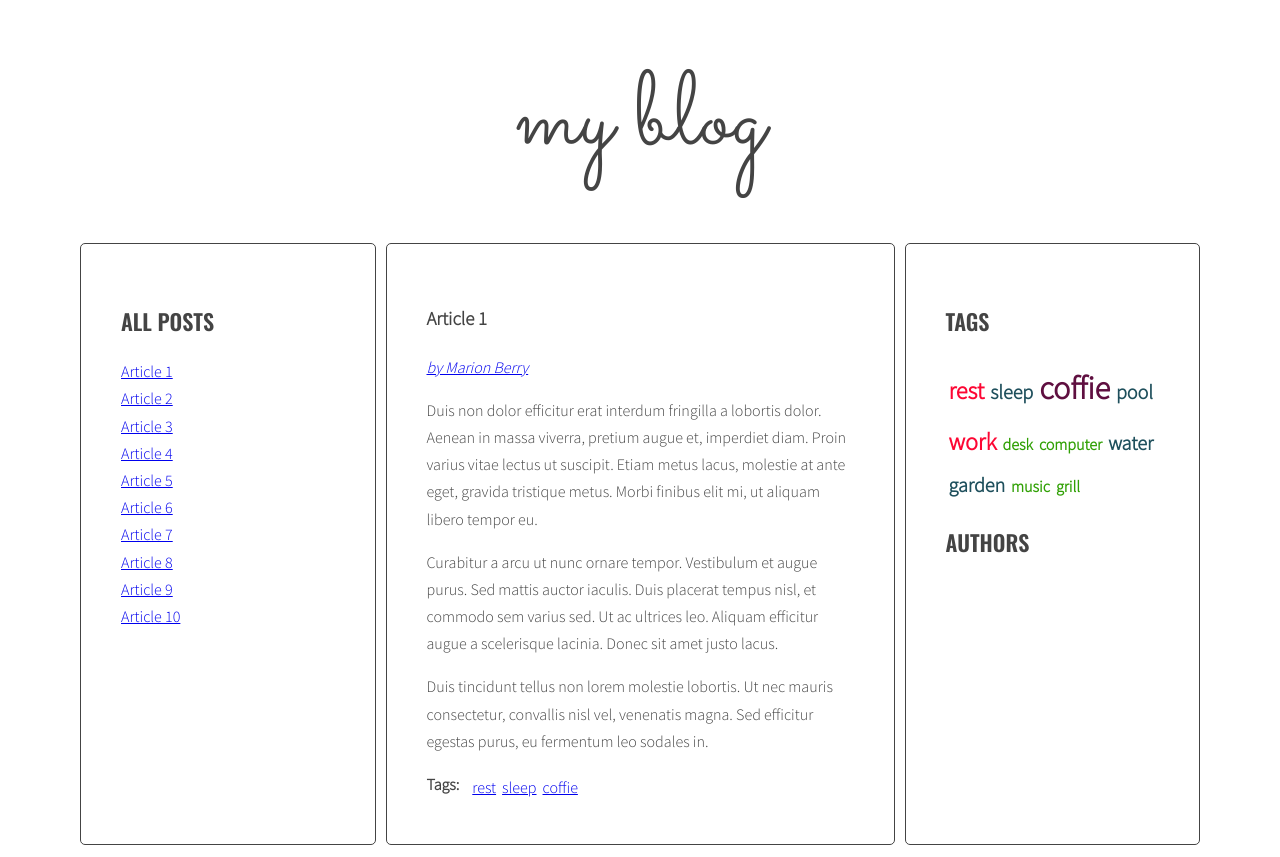
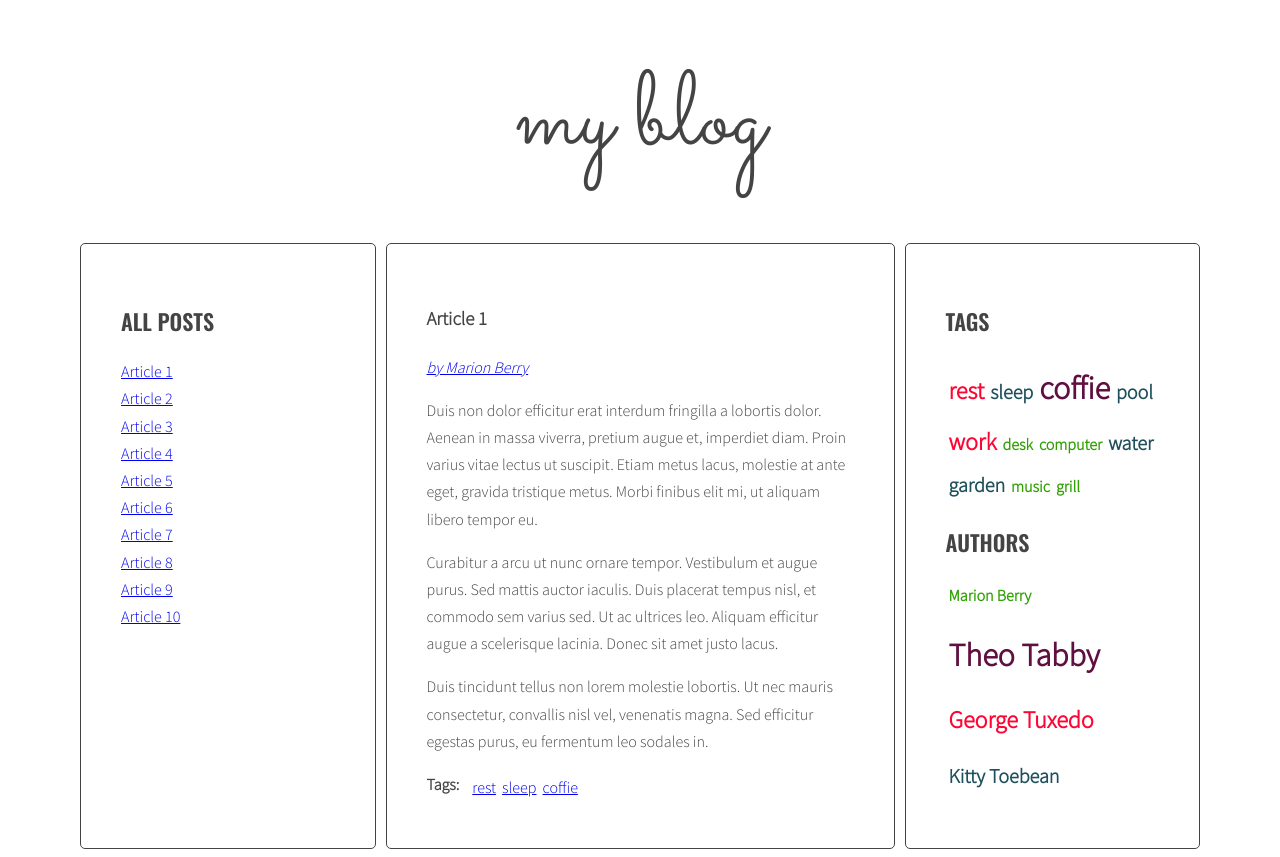
Before and after one commit to michal199403/javascript-blog, a website: page index.html in a window 1280 px wide. Drawn offline with nearby package versions, Linux system fonts and the light colour scheme.

Commit message:
Author clouds - fixed

```diff
--- a/index.html
+++ b/index.html
@@ -133,7 +133,7 @@
               </ul>
             </div>
           </article>
-          <article class="post" id="article-5" data-tags="work coffie sleep music" data-author="Marion Berry">
+          <article class="post" id="article-5" data-tags="work coffie sleep music" data-author="Theo Tabby">
             <h3 class="post-title">Article 5</h3>
             <p class="post-author"></p>
             <div class="post-content">
@@ -237,7 +237,7 @@
               </ul>
             </div>
           </article>
-          <article class="post" id="article-9" data-tags="garden grill rest music" data-author="Marion Berry">
+          <article class="post" id="article-9" data-tags="garden grill rest music" data-author="Theo Tabby">
             <h3 class="post-title">Article 9</h3>
             <p class="post-author"></p>
             <div class="post-content">
--- a/js/script.js
+++ b/js/script.js
@@ -108,10 +108,9 @@ function calculateAuthorsParams(authors) {
     max: '0',
     min: '999999'
   };
-  console.log('authors:', authors);
   /* START loop: for each author in authors */
   for (let author in authors) {
-    console.log(author + ' is used ' + authors[author] + ' times ');
+    //console.log(author + ' is used ' + authors[author] + ' times ');
     if (authors[author] > params.max) {
       params.max = authors[author];
     } if (authors[author] < params.min) {
@@ -263,8 +262,6 @@ function generateAuthors() {
     let html = '';
     /* get authors from atrribute */
     const articleAuthor = author.getAttribute('data-author');
-    console.log('Article author: ', articleAuthor);
-    const articleAuthorArray = articleAuthor.toString();
     /* generate HTML of choosen link */
     const linkHTML = '<p><a href="#author-' + articleAuthor + '"> by ' + articleAuthor + '</a></p>';
     //console.log('Genereted link: ', linkHTML);
@@ -273,25 +270,20 @@ function generateAuthors() {
     /* insert HTML of all the links into author wrapper */
     authorWrapper.insertAdjacentHTML('beforeend', html);
     /* push authors in obj */
-    console.log('article author array:', articleAuthorArray);
-    for (let author of articleAuthorArray) {
-      if (!allAuthors[author]) {
-        allAuthors[author] = 1;
-      } else {
-        allAuthors[author]++;
-      }
-      console.log('After let author', allAuthors);
-      /* END loop: for every authors */
+    if (!allAuthors[articleAuthor]) {
+      allAuthors[articleAuthor] = 1;
+    } else {
+      allAuthors[articleAuthor]++;
     }
+    /* END loop: for every authors */
   }
   /* find list of authors in right column */
   const authorList = document.querySelector('.authors');
   const authorsParams = calculateAuthorsParams(allAuthors);
-  console.log('author params: ', authorsParams);
   let allAuthorsHTML = '';
   for (let author in allAuthors) {
     const authorLinkHtml = calculateAuthorClass(allAuthors[author], authorsParams);
-    allAuthorsHTML += '<li><a class=' + authorLinkHtml + ' href="#author-' + author + '</a></li>';
+    allAuthorsHTML += '<li><a class=' + authorLinkHtml + ' href="#author-' + author + '">' + author + '</a></li>';
   }
   authorList.innerHTML = allAuthorsHTML;
 }
--- a/sass/style.scss
+++ b/sass/style.scss
@@ -145,7 +145,7 @@ color: rgb(30, 79, 92);
 font-size: 100%;
 color: rgb(48, 160, 4);
 }
-.tags li {
+.tags li, .authors li  {
   display: inline-block;
   padding: 3px;
   a {
```
Also changed, not shown: css/style.css.
